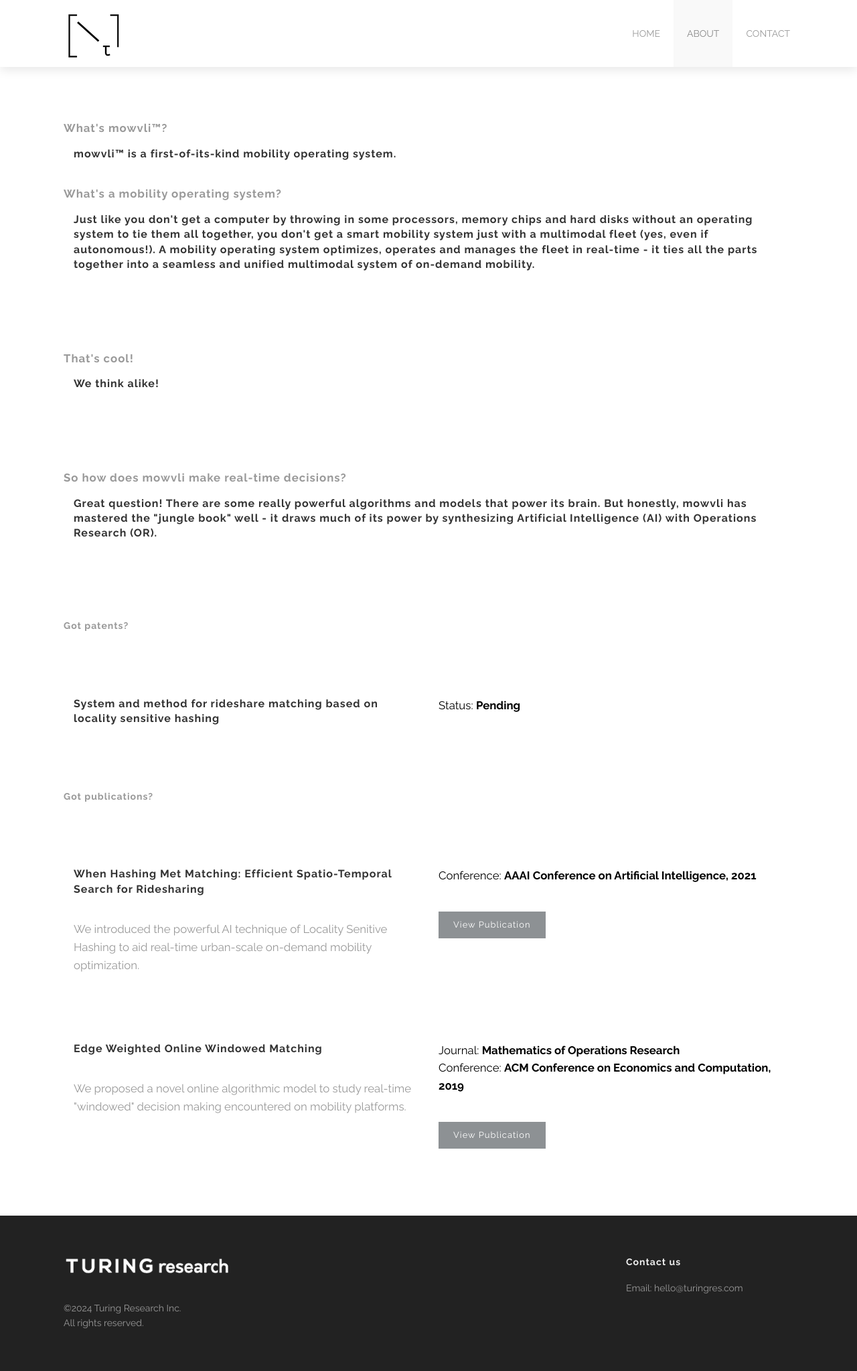
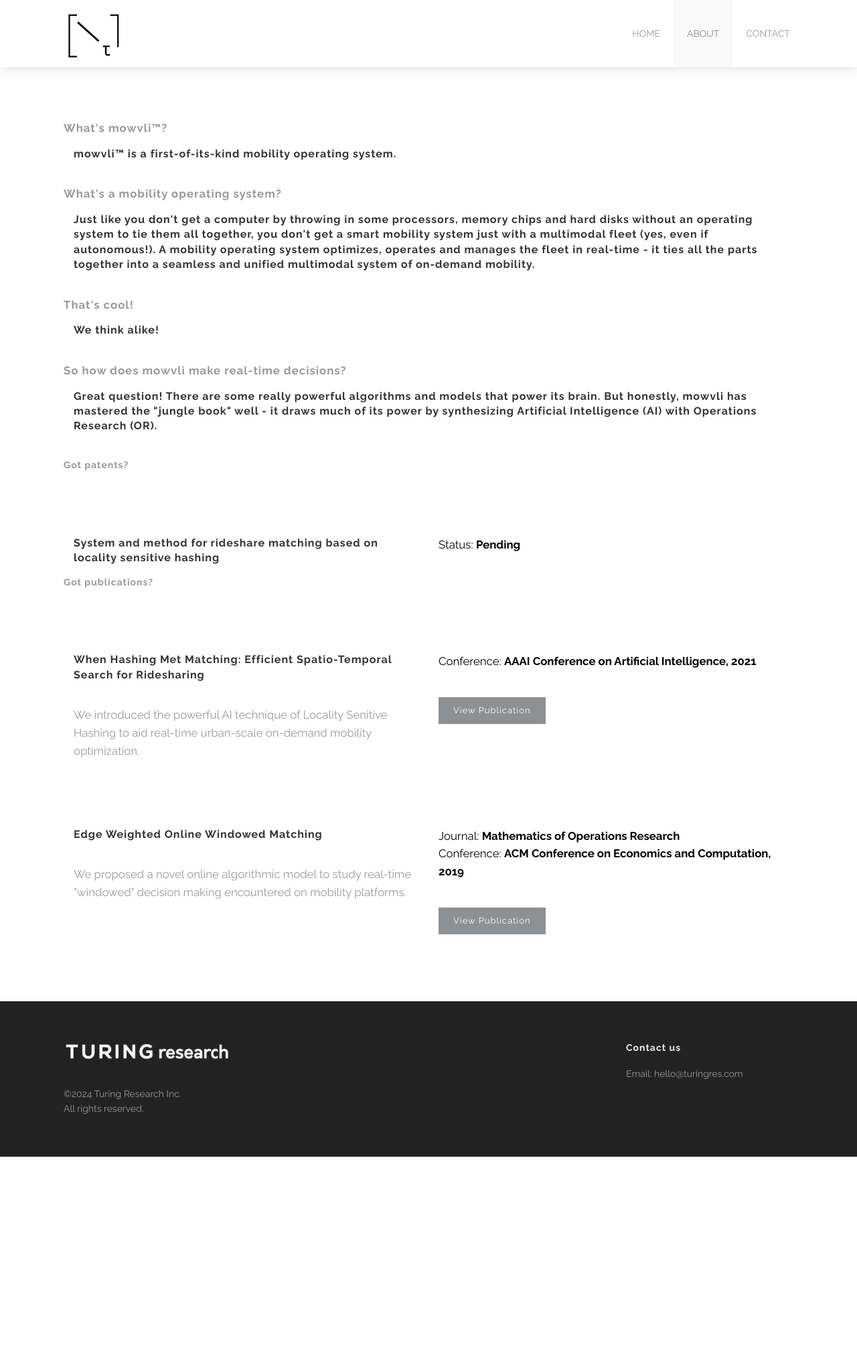
Before and after one commit to turingres/turingres.github.io, a Jekyll site: the page built from about.html, in a window 1280 px wide. Shown: the whole page at 67% size. Built offline with Jekyll 4.4.1, drawn with Linux system fonts in a browser that asks for light colours; after the commit the page ends 1727 px from its top, so only the background shows below that.

Commit message:
about updated

```diff
--- a/about.html
+++ b/about.html
@@ -48,7 +48,7 @@
   </div>
 </div>
 
-<div class='full'>
+<div class='no-padding full'>
   <div class='row'>
     <div class='medium-16 columns'>
       <h4 style='color: #999'> <big> That's cool! </big> </h4>
@@ -59,7 +59,7 @@
   </div>
 </div>
 
-<div class='full'>
+<div class='no-padding full'>
   <div class='row'>
     <div class='medium-16 columns'>
       <h4 style='color: #999'> <big> So how does mowvli make real-time decisions? </big> </h4>
@@ -73,7 +73,7 @@
   </div>
 </div>
 
-<div class='full'>
+<div class='no-padding full'>
   <div class='row'>
     <div class='medium-16 columns'>
       <h4 style='color: #999'>Got patents?</h4>
@@ -102,7 +102,7 @@
 </div>
 
 
-<div class='full'>
+<div class='no-padding full'>
   <div class='row'>
     <div class='medium-16 columns'>
       <h4 style='color: #999'>Got publications?</h4>
```
